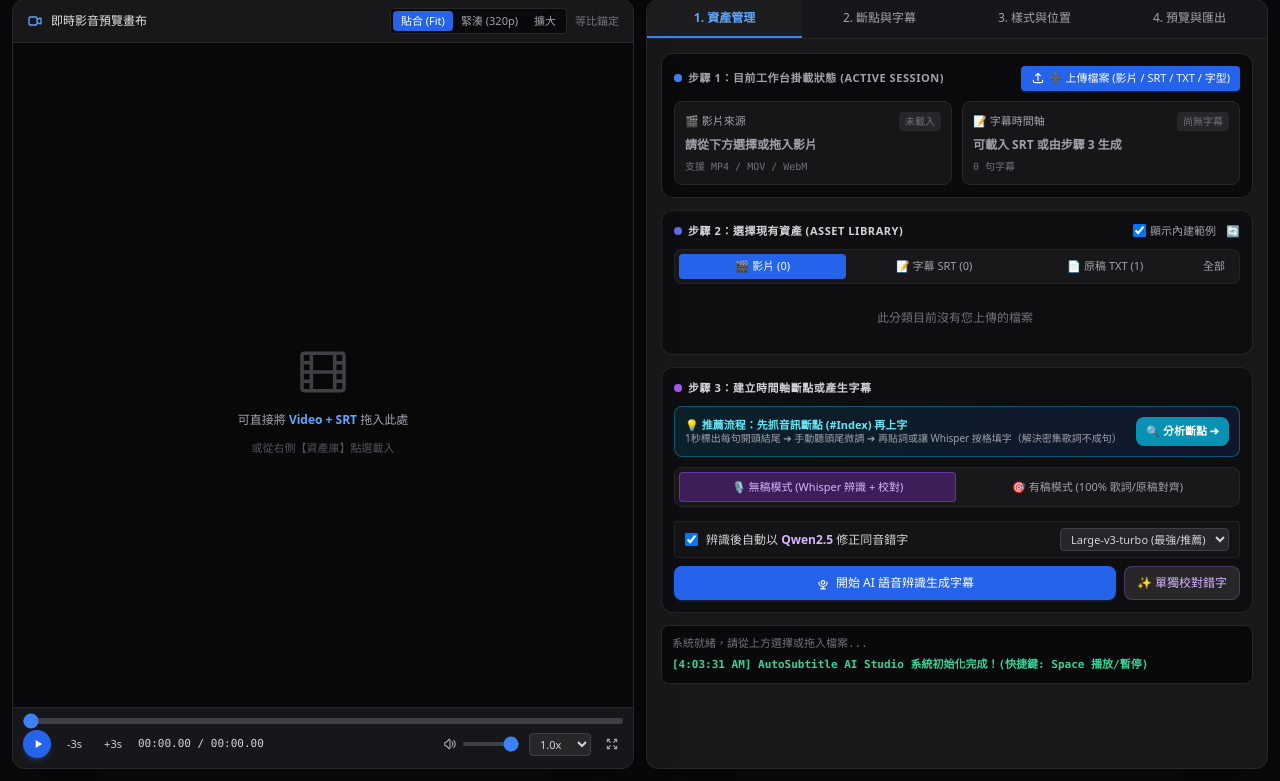
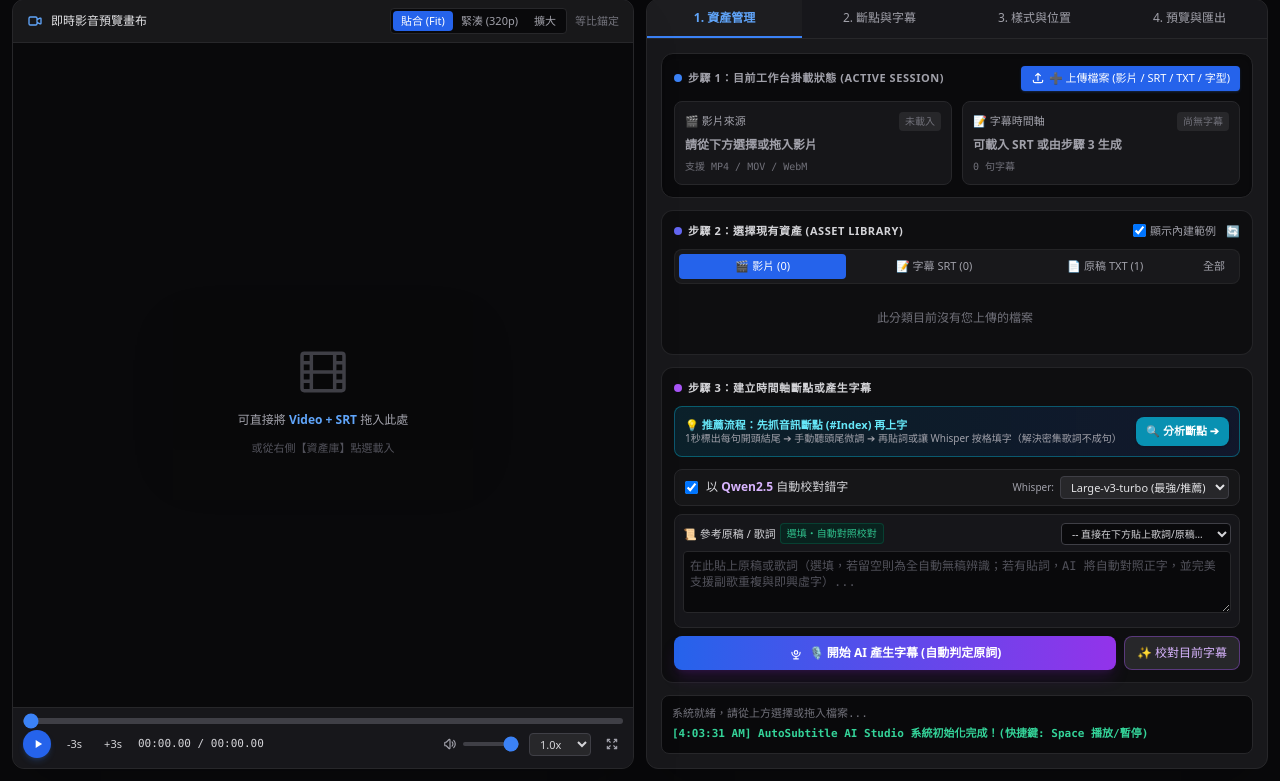
Before and after one commit to nicko1122/auto-subtitle, a FastAPI app: page / in a window 1280 px wide. Shown: the part 61-842 px from the top of the page. Run offline with FastAPI, Linux system fonts and the light colour scheme; some libraries are stand-ins or nearby versions.

Commit message:
feat: unify AI subtitle generation entry with smart ground-truth reference proofreading

```diff
--- a/src/api/server.py
+++ b/src/api/server.py
@@ -91,6 +91,7 @@ class AlignRequest(BaseModel):
 class ProofreadRequest(BaseModel):
     track: SubtitleTrack
     batch_size: int = 8
+    script_text: Optional[str] = None
 
 
 class InstallFontRequest(BaseModel):
@@ -474,9 +475,14 @@ def transcribe_endpoint(
     model: str = Form("large-v3-turbo"),
     device: str = Form("cuda"),
     prompt: Optional[str] = Form("繁體中文"),
-    auto_proofread: bool = Form(False)
+    auto_proofread: bool = Form(True),
+    script_text: Optional[str] = Form(None)
 ):
-    """【無稿模式】AI 語音辨識與自動斷句生成 SubtitleTrack（可選一併執行 Qwen2.5 錯字校對）"""
+    """【單一入口 AI 產生字幕】
+    支援智慧雙分流：
+    1. 若提供 script_text (原稿/歌詞)：以 Whisper-large-v3-turbo 提取時間軸，並由 Qwen2.5 對照原詞執行 100% 精準校對（支援副歌反覆與即興虛字）
+    2. 若未提供 script_text：以 Whisper 提取時間軸，並由 Qwen2.5 進行上下文盲校
+    """
     p = _resolve_media_path(media_path)
 
     # 若為影片，提取 16kHz WAV 至 TEMP_DIR (避免污染 uploads 資產庫)
@@ -488,24 +494,34 @@ def transcribe_endpoint(
     else:
         audio_file = str(p)
 
+    clean_script = (script_text or "").strip()
+    whisper_prompt = prompt or "繁體中文"
+    if clean_script:
+        snippet = re.sub(r'\s+', ' ', clean_script[:120])
+        whisper_prompt = f"以下是繁體中文影音內容，詞彙參考：{snippet}"
+
     try:
         raw_res = transcribe_audio(
             audio_path=audio_file,
             model_size=model,
             device=device,
             vad_filter=True,
-            initial_prompt=prompt
+            initial_prompt=whisper_prompt
         )
         track = build_subtitle_track(raw_res)
 
-        if auto_proofread and track.segments:
+        if (auto_proofread or clean_script) and track.segments:
             proofreader = SubtitleProofreader(n_gpu_layers=-1)
             try:
-                track = proofreader.proofread_track(track, batch_size=8)
+                track = proofreader.proofread_track(
+                    track,
+                    batch_size=8,
+                    reference_script=clean_script if clean_script else None
+                )
             finally:
                 proofreader.close()
 
-        return {"status": "success", "track": track.model_dump()}
+        return {"status": "success", "track": track.model_dump(), "has_reference": bool(clean_script)}
     except Exception as e:
         logger.error(f"辨識失敗: {e}")
         raise HTTPException(status_code=500, detail=str(e))
@@ -550,12 +566,17 @@ def align_endpoint(req: AlignRequest):
 
 @app.post("/api/ai/proofread")
 def proofread_endpoint(req: ProofreadRequest):
-    """【無稿模式】使用本地 Qwen2.5 進行錯別字校對"""
+    """【無稿/有稿模式】使用本地 Qwen2.5 進行錯別字校對"""
     proofreader = None
+    clean_script = (req.script_text or "").strip()
     try:
         proofreader = SubtitleProofreader(n_gpu_layers=-1)
-        corrected_track = proofreader.proofread_track(req.track, batch_size=req.batch_size)
-        return {"status": "success", "track": corrected_track.model_dump()}
+        corrected_track = proofreader.proofread_track(
+            req.track,
+            batch_size=req.batch_size,
+            reference_script=clean_script if clean_script else None
+        )
+        return {"status": "success", "track": corrected_track.model_dump(), "has_reference": bool(clean_script)}
     except Exception as e:
         logger.error(f"校對失敗: {e}")
         raise HTTPException(status_code=500, detail=str(e))
--- a/src/web/static/app.js
+++ b/src/web/static/app.js
@@ -999,20 +999,29 @@ function initAiButtons() {
     });
   }
 
-  // AI 自動辨識 (可選一併執行 Qwen2.5 校對)
+  // AI 自動產生字幕 (單一入口：自動依據是否有填寫原詞智慧雙分流)
+  if (el.btnAiTranscribe) {
     el.btnAiTranscribe.addEventListener("click", async () => {
       const media = state.video.path;
       if (!media) {
-      addLog("請先在上方選擇或上傳影片後再執行辨識", "error");
+        addLog("請先在上方選擇或上傳影片後再執行產生字幕", "error");
         return;
       }
 
       const modelSize = el.selectWhisperModel ? el.selectWhisperModel.value : "large-v3-turbo";
-    const autoProofread = el.checkAutoProofread ? el.checkAutoProofread.checked : false;
-
-    addLog(`【AI 辨識】正在以 Whisper (${modelSize}) 辨識 ${state.video.filename}${autoProofread ? ' 並自動校對錯字' : ''}...`);
+      const autoProofread = el.checkAutoProofread ? el.checkAutoProofread.checked : true;
+      const scriptText = el.alignScriptTextarea ? el.alignScriptTextarea.value.trim() : "";
+
+      if (scriptText) {
+        addLog(`【AI 產生字幕】檢測到參考原詞（${scriptText.split('\n').filter(Boolean).length} 行），以 Whisper (${modelSize}) 擷取字級時間軸，並由 Qwen2.5 比對原詞 100% 精準校對...`);
+      } else {
+        addLog(`【AI 產生字幕】無稿模式，正在以 Whisper (${modelSize}) 辨識${autoProofread ? ' 並由 Qwen2.5 自動盲校錯字' : ''}...`);
+      }
+
       el.btnAiTranscribe.disabled = true;
-    el.btnAiTranscribe.textContent = autoProofread ? "⏳ Whisper 辨識與 Qwen2.5 校對中..." : "⏳ Whisper 語音辨識中...";
+      el.btnAiTranscribe.textContent = scriptText
+        ? "⏳ Whisper 辨識與 Qwen2.5 原詞對照校對中..."
+        : (autoProofread ? "⏳ Whisper 辨識與 Qwen2.5 校對中..." : "⏳ Whisper 語音辨識中...");
 
       const formData = new FormData();
       formData.append("media_path", media);
@@ -1020,6 +1029,9 @@ function initAiButtons() {
       formData.append("device", "cuda");
       formData.append("prompt", "繁體中文");
       formData.append("auto_proofread", String(autoProofread));
+      if (scriptText) {
+        formData.append("script_text", scriptText);
+      }
 
       try {
         const res = await fetch("/api/ai/transcribe", { method: "POST", body: formData });
@@ -1027,7 +1039,11 @@ function initAiButtons() {
         if (data.status === "success") {
           data.track.source_file = `${state.video.filename.replace(/\.[^.]+$/, '')}.ai.srt`;
           setSubtitleTrack(data.track);
+          if (data.has_reference) {
+            addLog(`【AI 產生字幕成功】已生成 ${data.track.segments.length} 句字幕（已成功參照原稿完成 100% 正字校對）！`, "success");
+          } else {
             addLog(`【AI 辨識完成】已生成 ${data.track.segments.length} 句時間軸字幕！`, "success");
+          }
         } else {
           throw new Error(data.detail || "辨識失敗");
         }
@@ -1035,11 +1051,13 @@ function initAiButtons() {
         addLog(`辨識失敗: ${err.message}`, "error");
       } finally {
         el.btnAiTranscribe.disabled = false;
-      el.btnAiTranscribe.innerHTML = `<svg class="w-3.5 h-3.5" fill="none" stroke="currentColor" viewBox="0 0 24 24"><path stroke-linecap="round" stroke-linejoin="round" stroke-width="2" d="M19 11a7 7 0 01-7 7m0 0a7 7 0 01-7-7m7 7v4m0 0H8m4 0h4m-4-8a3 3 0 100-6 3 3 0 000 6z"/></svg>開始 AI 語音辨識生成字幕`;
-    }
-  });
-
-  // 有稿強制對齊
+        el.btnAiTranscribe.innerHTML = `<svg class="w-3.5 h-3.5" fill="none" stroke="currentColor" viewBox="0 0 24 24"><path stroke-linecap="round" stroke-linejoin="round" stroke-width="2" d="M19 11a7 7 0 01-7 7m0 0a7 7 0 01-7-7m7 7v4m0 0H8m4 0h4m-4-8a3 3 0 100-6 3 3 0 000 6z"/></svg>🎙️ 開始 AI 產生字幕 (自動判定原詞)`;
+      }
+    });
+  }
+
+  // 有稿強制對齊 (備用相容)
+  if (el.btnAiAlign) {
     el.btnAiAlign.addEventListener("click", async () => {
       const media = state.video.path;
       if (!media) {
@@ -1084,27 +1102,42 @@ function initAiButtons() {
         el.btnAiAlign.innerHTML = `<svg class="w-3.5 h-3.5" fill="none" stroke="currentColor" viewBox="0 0 24 24"><path stroke-linecap="round" stroke-linejoin="round" stroke-width="2" d="M9 12l2 2 4-4m6 2a9 9 0 11-18 0 9 9 0 0118 0z"/></svg>開始原稿與音軌 100% 強制對齊`;
       }
     });
-
-  // 無稿 Edge LLM 單獨校對
+  }
+
+  // Edge LLM 校對 (自動依據是否有填寫原詞決定「有稿精準校對」或「無稿盲校」)
+  if (el.btnAiProofread) {
     el.btnAiProofread.addEventListener("click", async () => {
       if (!state.track.segments.length) {
         addLog("請先載入或生成字幕後再執行校對", "error");
         return;
       }
-    addLog(`【Edge LLM 校對】啟動本地 Qwen2.5 進行錯別字校正...`);
+      const scriptText = el.alignScriptTextarea ? el.alignScriptTextarea.value.trim() : "";
+      if (scriptText) {
+        addLog(`【Qwen2.5 校對】正在參照上方原稿歌詞進行精準錯字校正...`);
+      } else {
+        addLog(`【Qwen2.5 校對】啟動本地 Qwen2.5 進行上下文盲校...`);
+      }
       el.btnAiProofread.disabled = true;
       el.btnAiProofread.textContent = "⏳ 校對中...";
 
       try {
+        const payload = { track: state.track, batch_size: 8 };
+        if (scriptText) {
+          payload.script_text = scriptText;
+        }
         const res = await fetch("/api/ai/proofread", {
           method: "POST",
           headers: { "Content-Type": "application/json" },
-        body: JSON.stringify({ track: state.track, batch_size: 8 })
+          body: JSON.stringify(payload)
         });
         const data = await res.json();
         if (data.status === "success") {
           setSubtitleTrack(data.track);
+          if (data.has_reference) {
+            addLog(`【校對完成】已依據原稿歌詞 100% 還原正確正字！`, "success");
+          } else {
             addLog(`【校對完成】字幕已自動修正同音字與標點！`, "success");
+          }
         } else {
           throw new Error(data.detail || "校對失敗");
         }
@@ -1112,9 +1145,10 @@ function initAiButtons() {
         addLog(`校對失敗: ${err.message}`, "error");
       } finally {
         el.btnAiProofread.disabled = false;
-      el.btnAiProofread.textContent = "✨ 單獨校對錯字";
-    }
-  });
+        el.btnAiProofread.textContent = "✨ 校對目前字幕";
+      }
+    });
+  }
 }
 
 // 強健 SRT / VTT 解析器 (客戶端)
--- a/src/web/templates/index.html
+++ b/src/web/templates/index.html
@@ -337,59 +337,54 @@
               </button>
             </div>
 
-            <!-- AI 模式切換小頁籤 -->
-            <div class="flex gap-1 bg-zinc-900 p-1 rounded-lg border border-zinc-800 text-[11px]">
-              <button id="btn-mode-unscripted" class="flex-1 py-1.5 px-2 rounded bg-purple-600/30 text-purple-300 border border-purple-500/40 font-medium transition">
-                🎙️ 無稿模式 (Whisper 辨識 + 校對)
-              </button>
-              <button id="btn-mode-scripted" class="flex-1 py-1.5 px-2 rounded text-zinc-400 hover:text-zinc-200 transition">
-                🎯 有稿模式 (100% 歌詞/原稿對齊)
-              </button>
-            </div>
+            <!-- 🌟 統一極簡入口：AI 語音辨識與字幕產生 (自動判定有無原詞) -->
+            <div id="panel-ai-unified" class="space-y-2 pt-0.5">
 
-            <!-- 模式 A：無稿辨識與校對面板 -->
-            <div id="panel-ai-unscripted" class="space-y-2 pt-1">
-              <div class="flex items-center justify-between text-xs bg-zinc-900/70 px-2.5 py-1.5 rounded border border-zinc-800/80">
+              <!-- 頂部模型與校對設定列 -->
+              <div class="flex items-center justify-between text-xs bg-zinc-900/80 px-2.5 py-1.5 rounded-lg border border-zinc-800">
                 <label class="flex items-center gap-2 text-zinc-300 cursor-pointer select-none">
                   <input type="checkbox" id="check-auto-proofread" checked class="rounded bg-zinc-800 border-zinc-700 text-purple-500">
-                  <span>辨識後自動以 <strong class="text-purple-300">Qwen2.5</strong> 修正同音錯字</span>
+                  <span>以 <strong class="text-purple-300">Qwen2.5</strong> 自動校對錯字</span>
                 </label>
-                <select id="select-whisper-model" class="bg-zinc-800 text-zinc-300 border border-zinc-700 rounded px-1.5 py-0.5 text-[11px]">
+                <div class="flex items-center gap-1.5">
+                  <span class="text-[10px] text-zinc-400">Whisper:</span>
+                  <select id="select-whisper-model" class="bg-zinc-800 text-zinc-200 border border-zinc-700 rounded px-1.5 py-0.5 text-[11px]">
                     <option value="large-v3-turbo" selected>Large-v3-turbo (最強/推薦)</option>
                     <option value="small">Small 模型 (輕量平衡)</option>
                     <option value="base">Base 模型 (超快測試)</option>
                   </select>
                 </div>
-
-              <div class="flex gap-2">
-                <button id="btn-ai-transcribe" class="flex-1 py-2 px-3 bg-blue-600 hover:bg-blue-500 text-white rounded-lg text-xs font-medium flex items-center justify-center gap-1.5 shadow shadow-blue-500/20 transition">
-                  <svg class="w-3.5 h-3.5" fill="none" stroke="currentColor" viewBox="0 0 24 24"><path stroke-linecap="round" stroke-linejoin="round" stroke-width="2" d="M19 11a7 7 0 01-7 7m0 0a7 7 0 01-7-7m7 7v4m0 0H8m4 0h4m-4-8a3 3 0 100-6 3 3 0 000 6z"/></svg>
-                  開始 AI 語音辨識生成字幕
-                </button>
-                <button id="btn-ai-proofread" class="py-2 px-3 bg-zinc-800 hover:bg-zinc-700 text-purple-300 border border-purple-500/30 rounded-lg text-xs font-medium flex items-center justify-center gap-1 transition" title="僅對目前時間軸上的字幕執行 Qwen2.5 錯字校正">
-                  ✨ 單獨校對錯字
-                </button>
-              </div>
               </div>
 
-            <!-- 模式 B：有稿強制對齊面板 -->
-            <div id="panel-ai-scripted" class="space-y-2 pt-1 hidden">
-              <div class="flex items-center gap-2 text-xs">
-                <span class="text-zinc-400 shrink-0">選擇原稿檔:</span>
-                <select id="select-script-asset" class="flex-1 bg-zinc-900 text-zinc-200 border border-zinc-700 rounded px-2 py-1 text-xs">
-                  <option value="">-- 直接在下方貼上歌詞/原稿文字 --</option>
+              <!-- 參考原詞/歌詞輸入區 (選填，自動判定) -->
+              <div class="p-2 bg-zinc-900/90 rounded-lg border border-zinc-800 space-y-1.5">
+                <div class="flex items-center justify-between text-[11px]">
+                  <span class="text-zinc-300 font-medium flex items-center gap-1">
+                    <span>📜 參考原稿 / 歌詞</span>
+                    <span class="text-[10px] text-emerald-400/90 bg-emerald-950/60 px-1.5 py-0.5 rounded border border-emerald-800/50">選填・自動對照校對</span>
+                  </span>
+                  <select id="select-script-asset" class="bg-zinc-950 text-zinc-300 border border-zinc-700 rounded px-1.5 py-0.5 text-[10px] max-w-[170px] truncate">
+                    <option value="">從資產庫載入 .txt 檔</option>
                   </select>
                 </div>
                 <textarea
                   id="align-script-textarea"
-                rows="4"
-                class="w-full bg-zinc-900 border border-zinc-800 rounded-lg p-2 text-xs font-mono text-zinc-200 focus:outline-none focus:border-emerald-500"
-                placeholder="在此貼上原稿或歌詞（每行代表一句字幕），或從上方選擇已上傳的 .txt 原稿檔..."
+                  rows="3"
+                  class="w-full bg-zinc-950 border border-zinc-800 rounded p-1.5 text-xs font-mono text-zinc-200 focus:outline-none focus:border-purple-500 placeholder:text-zinc-600 transition"
+                  placeholder="在此貼上原稿或歌詞（選填，若留空則為全自動無稿辨識；若有貼詞，AI 將自動對照正字，並完美支援副歌重複與即興虛字）..."
                 ></textarea>
-              <button id="btn-ai-align" class="w-full py-2 px-3 bg-emerald-600 hover:bg-emerald-500 text-white rounded-lg text-xs font-medium flex items-center justify-center gap-1.5 shadow shadow-emerald-500/20 transition">
-                <svg class="w-3.5 h-3.5" fill="none" stroke="currentColor" viewBox="0 0 24 24"><path stroke-linecap="round" stroke-linejoin="round" stroke-width="2" d="M9 12l2 2 4-4m6 2a9 9 0 11-18 0 9 9 0 0118 0z"/></svg>
-                開始原稿與音軌 100% 強制對齊
+              </div>
+
+              <!-- 操作按鈕列 -->
+              <div class="flex gap-2">
+                <button id="btn-ai-transcribe" class="flex-1 py-2 px-3 bg-gradient-to-r from-blue-600 to-purple-600 hover:from-blue-500 hover:to-purple-500 text-white rounded-lg text-xs font-semibold flex items-center justify-center gap-1.5 shadow-lg shadow-purple-900/30 transition">
+                  <svg class="w-3.5 h-3.5" fill="none" stroke="currentColor" viewBox="0 0 24 24"><path stroke-linecap="round" stroke-linejoin="round" stroke-width="2" d="M19 11a7 7 0 01-7 7m0 0a7 7 0 01-7-7m7 7v4m0 0H8m4 0h4m-4-8a3 3 0 100-6 3 3 0 000 6z"/></svg>
+                  <span id="btn-ai-transcribe-label">🎙️ 開始 AI 產生字幕 (自動判定原詞)</span>
                 </button>
+                <button id="btn-ai-proofread" class="py-2 px-3 bg-zinc-800 hover:bg-zinc-700 text-purple-300 border border-purple-500/40 rounded-lg text-xs font-medium flex items-center justify-center gap-1 transition" title="依上方原詞或一般語境，對目前軌道上的字幕重新執行 Qwen2.5 錯字校正">
+                  ✨ 校對目前字幕
+                </button>
+              </div>
             </div>
           </div>
 
```
Also changed, not shown: src/core/proofreader.py (+32 -5 lines). Lines whose indentation alone changed are shown as unchanged.
